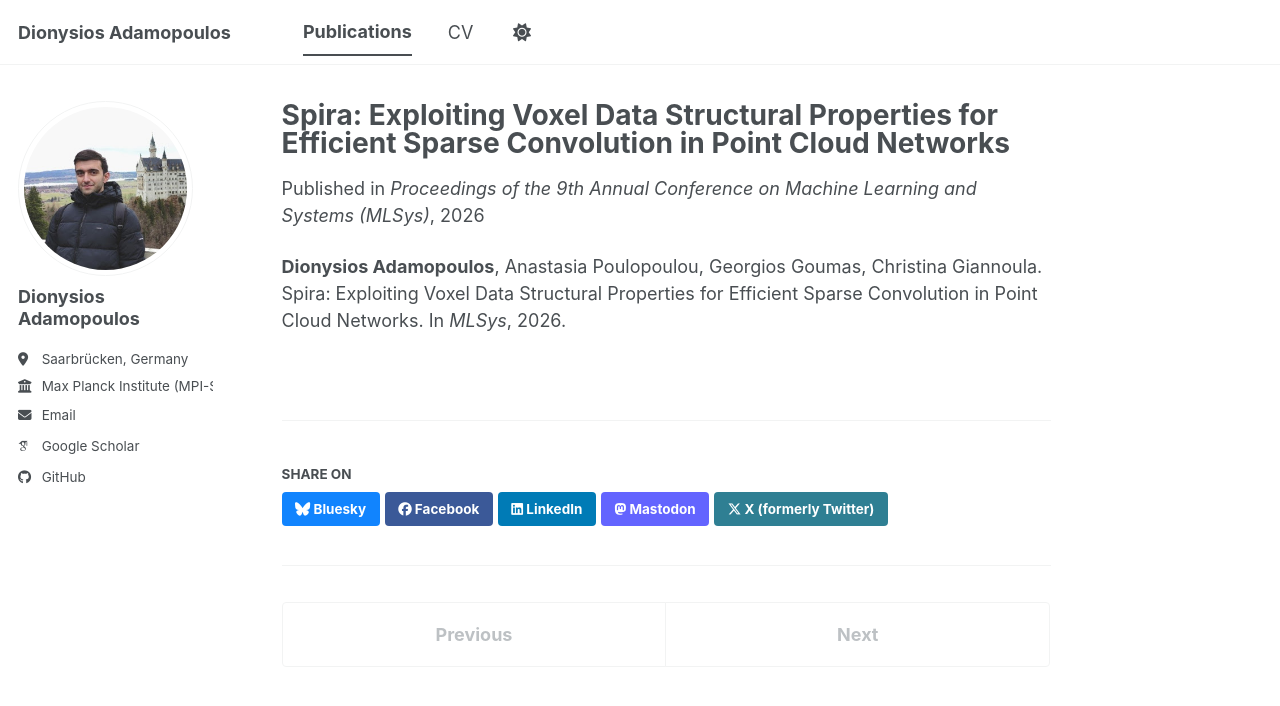
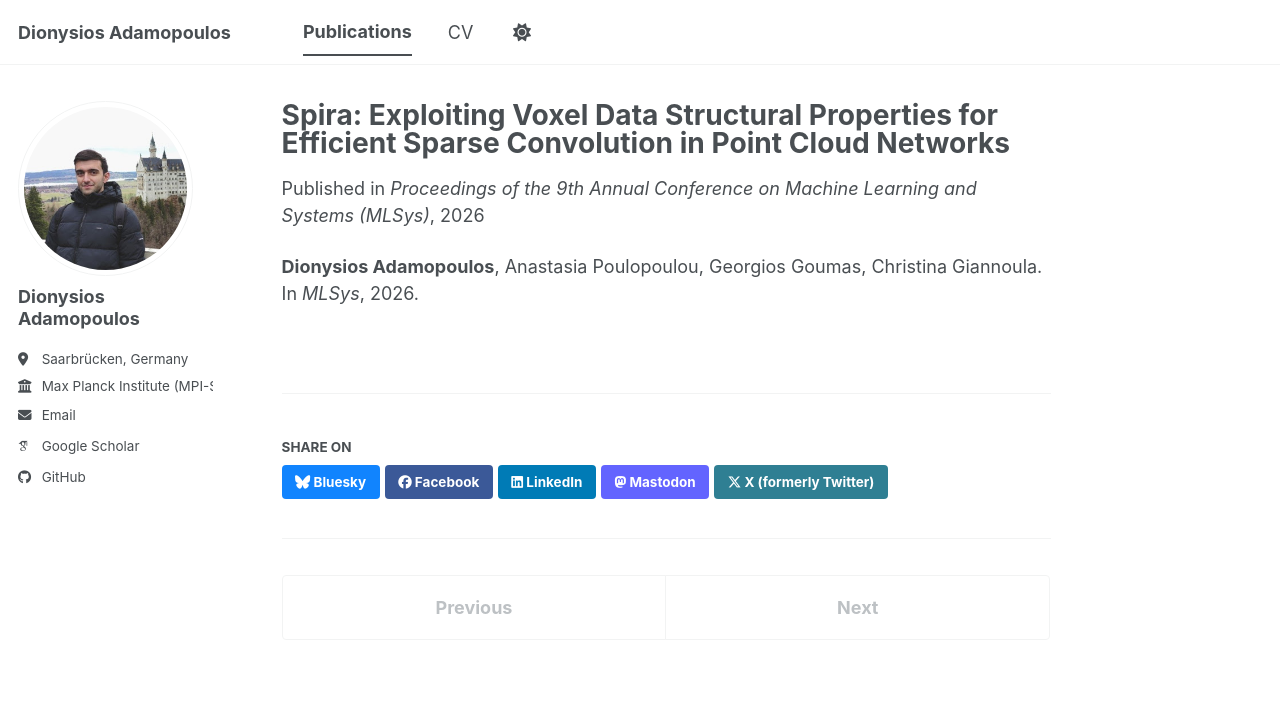
Before and after one commit to dion-adam/dion-adam.github.io, a Jekyll site: the page built from _publications/2026-04-13-Spira-2.md, in a window 1280 px wide. Shown: the top 706 px of the page. Built offline with Jekyll 4.4.1, drawn with Linux system fonts in a browser that asks for light colours; some web fonts are replaced; a script bundle is joined from its source files by our own code; library files that are not in the unit come from our copies.

Commit message:
Update 2026-04-13-Spira-2.md

```diff
--- a/_publications/2026-04-13-Spira-2.md
+++ b/_publications/2026-04-13-Spira-2.md
@@ -7,4 +7,4 @@ venue: 'Proceedings of the 9th Annual Conference on Machine Learning and Systems
 paperurl: 'https://arxiv.org/pdf/2511.20834'
 ---
 
-<b>Dionysios Adamopoulos</b>, Anastasia Poulopoulou, Georgios Goumas, Christina Giannoula. Spira: Exploiting Voxel Data Structural Properties for Efficient Sparse Convolution in Point Cloud Networks. In <i>MLSys</i>, 2026.
+<b>Dionysios Adamopoulos</b>, Anastasia Poulopoulou, Georgios Goumas, Christina Giannoula. In <i>MLSys</i>, 2026.
```
